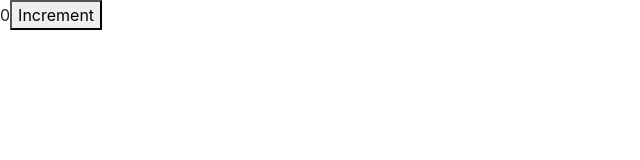
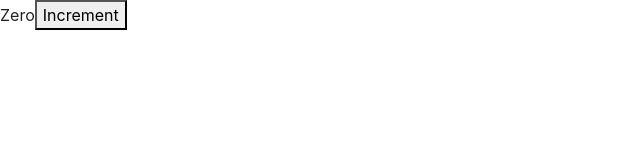
Before and after one commit to BennySLV/counter-app, a React (Create React App) app: page / in a window 1280 px wide. Shown: the top 160 px of the page, without its empty margins (0-640 px from the left). Built offline with nearby package versions, Linux system fonts and the light colour scheme.

Commit message:
Added format count method with enabled object destructuring.

```diff
--- a/src/components/counter.jsx
+++ b/src/components/counter.jsx
@@ -7,11 +7,16 @@ class Counter extends Component {
 	render() {
 		return (
 			<React.Fragment>
-				<spam>{this.state.count}</spam>
+				<spam>{this.formatCount()}</spam>
 				<button>Increment</button>
 			</React.Fragment>
 		);
 	}
+
+	formatCount() {
+		const { count } = this.state;
+		return count === 0 ? "Zero" : count;
+	}
 }
 
 export default Counter;
```
